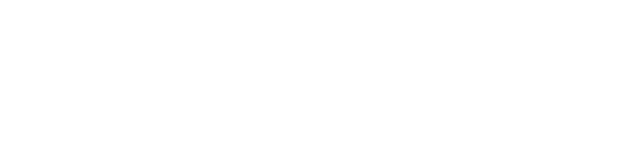
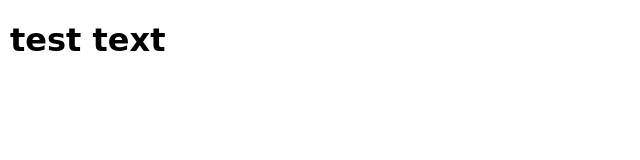
Before and after one commit to drake-lol/drakelol-fun-v2, a plain HTML site: page index.html in a window 1280 px wide. Shown: the whole page, without its empty margins (0-640 px from the left). Drawn offline with Linux system fonts and the light colour scheme.

Commit message:
change font to comic sans

```diff
--- a/index.html
+++ b/index.html
@@ -8,6 +8,6 @@
         <title>drake's website</title>
     </head>
     <body>
-        <div class="navbar-left"></div>
+        <h1>test text</h1>
     </body>
 </html>
--- a/style.css
+++ b/style.css
@@ -1,3 +1,4 @@
 body {
     margin: 10px;
+    font-family: “Comic Sans MS”, “Comic Sans”, cursive;
 }
```
